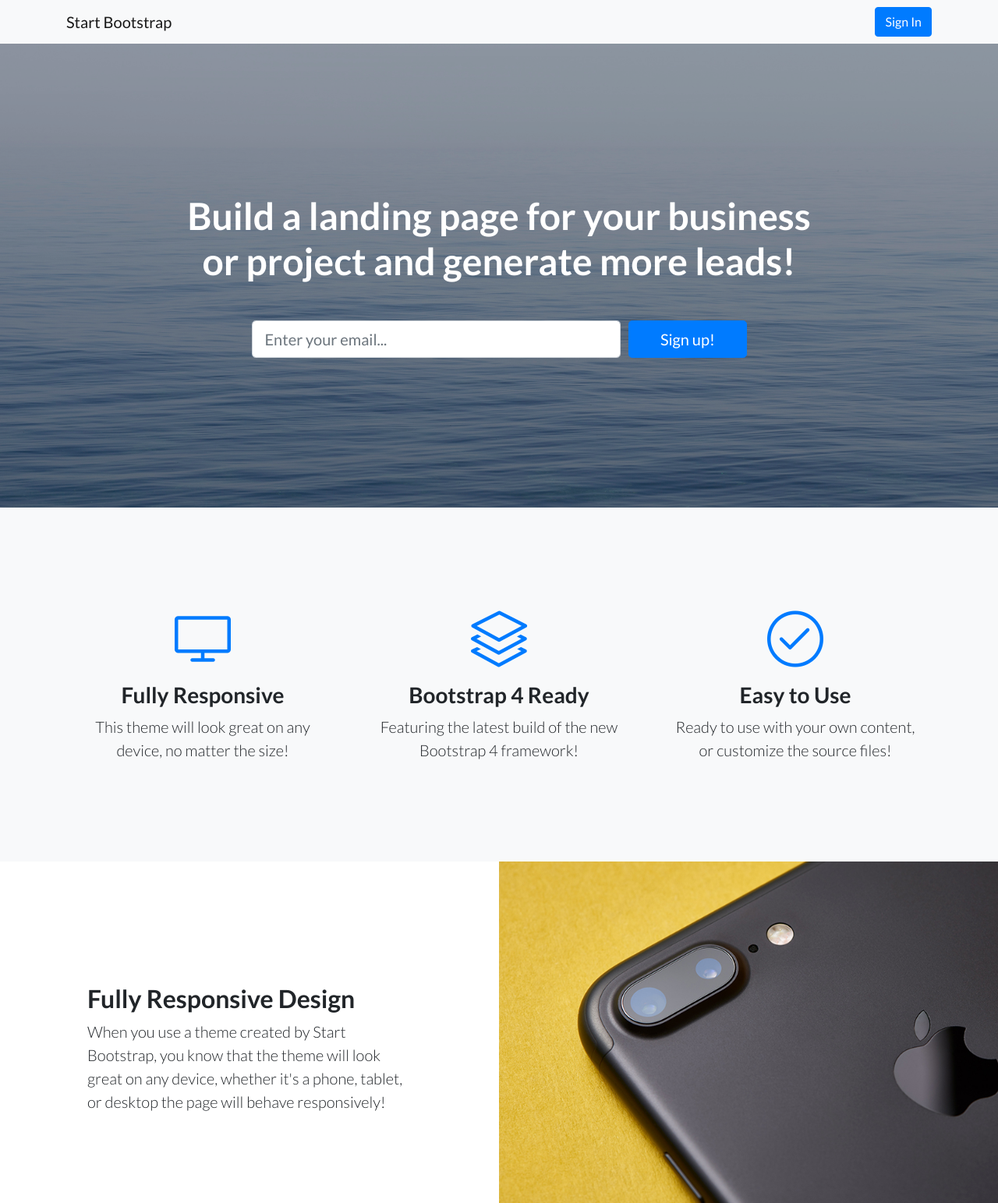
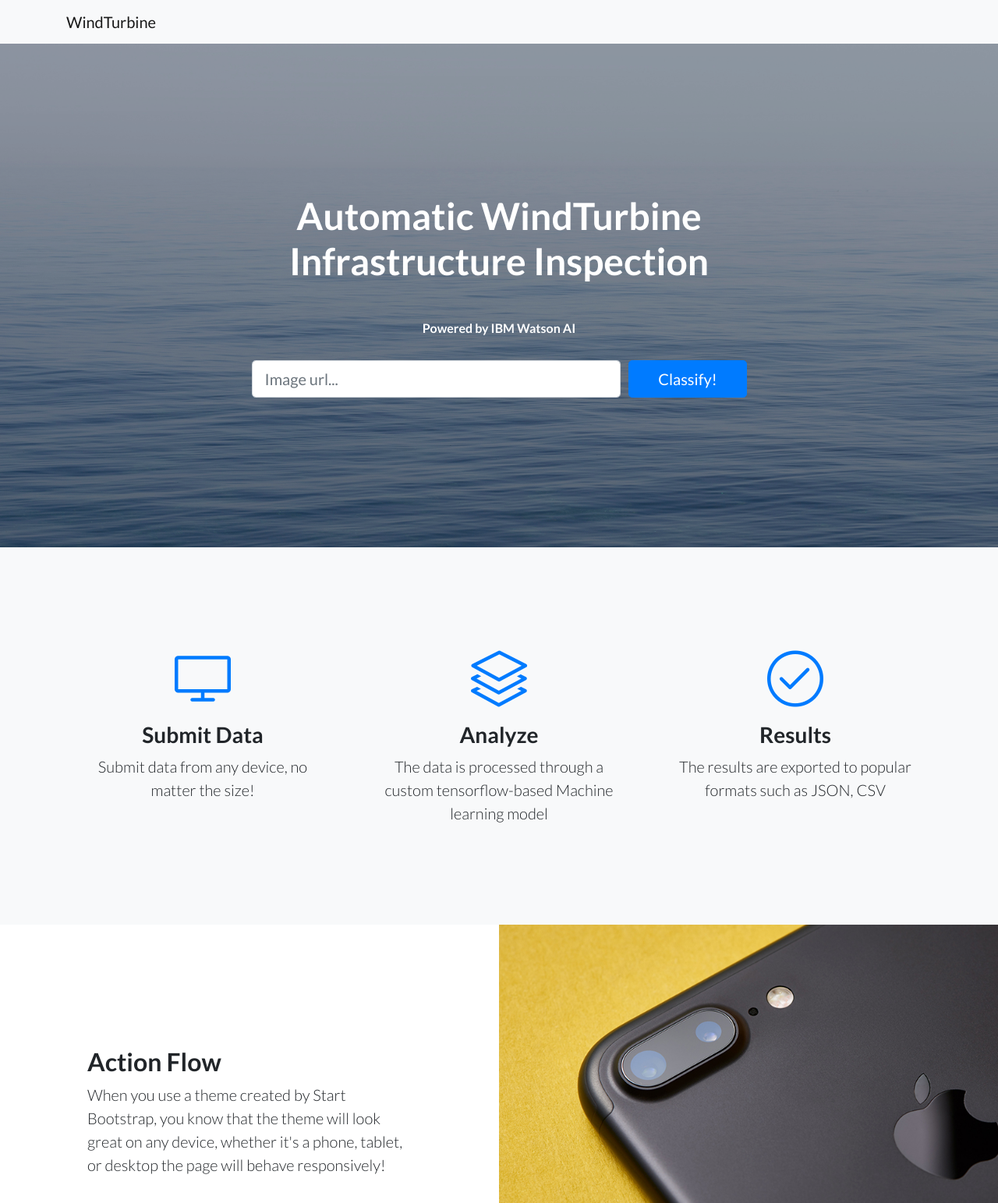
Before and after one commit to BrainChildInnovation/Greenfriendly.github.io, a website: page index.html in a window 1280 px wide. Shown: the top 1543 px of the page at 78% size. Drawn offline with Linux system fonts and the light colour scheme.

Commit message:
minor updates

```diff
--- a/index.html
+++ b/index.html
@@ -28,8 +28,8 @@
     <!-- Navigation -->
     <nav class="navbar navbar-light bg-light static-top">
       <div class="container">
-        <a class="navbar-brand" href="#">Start Bootstrap</a>
-        <a class="btn btn-primary" href="#">Sign In</a>
+        <a class="navbar-brand" href="#">WindTurbine</a>
+        <!--<a class="btn btn-primary" href="#">Sign In</a>-->
       </div>
     </nav>
 
@@ -39,16 +39,18 @@
       <div class="container">
         <div class="row">
           <div class="col-xl-9 mx-auto">
-            <h1 class="mb-5">Build a landing page for your business or project and generate more leads!</h1>
+            <h1 class="mb-5">Automatic WindTurbine Infrastructure Inspection</h1>
+            <h6>Powered by IBM Watson AI</h6>
+            <br/>
           </div>
           <div class="col-md-10 col-lg-8 col-xl-7 mx-auto">
             <form>
               <div class="form-row">
                 <div class="col-12 col-md-9 mb-2 mb-md-0">
-                  <input type="email" class="form-control form-control-lg" placeholder="Enter your email...">
+                  <input type="text" class="form-control form-control-lg" placeholder="Image url...">
                 </div>
                 <div class="col-12 col-md-3">
-                  <button type="submit" class="btn btn-block btn-lg btn-primary">Sign up!</button>
+                  <button type="submit" class="btn btn-block btn-lg btn-primary">Classify!</button>
                 </div>
               </div>
             </form>
@@ -66,8 +68,8 @@
               <div class="features-icons-icon d-flex">
                 <i class="icon-screen-desktop m-auto text-primary"></i>
               </div>
-              <h3>Fully Responsive</h3>
-              <p class="lead mb-0">This theme will look great on any device, no matter the size!</p>
+              <h3>Submit Data</h3>
+              <p class="lead mb-0">Submit data from any device, no matter the size!</p>
             </div>
           </div>
           <div class="col-lg-4">
@@ -75,8 +77,8 @@
               <div class="features-icons-icon d-flex">
                 <i class="icon-layers m-auto text-primary"></i>
               </div>
-              <h3>Bootstrap 4 Ready</h3>
-              <p class="lead mb-0">Featuring the latest build of the new Bootstrap 4 framework!</p>
+              <h3>Analyze</h3>
+              <p class="lead mb-0">The data is processed through a custom tensorflow-based Machine learning model</p>
             </div>
           </div>
           <div class="col-lg-4">
@@ -84,8 +86,8 @@
               <div class="features-icons-icon d-flex">
                 <i class="icon-check m-auto text-primary"></i>
               </div>
-              <h3>Easy to Use</h3>
-              <p class="lead mb-0">Ready to use with your own content, or customize the source files!</p>
+              <h3>Results</h3>
+              <p class="lead mb-0">The results are exported to popular formats such as JSON, CSV</p>
             </div>
           </div>
         </div>
@@ -99,7 +101,7 @@
 
           <div class="col-lg-6 order-lg-2 text-white showcase-img" style="background-image: url('img/bg-showcase-1.jpg');"></div>
           <div class="col-lg-6 order-lg-1 my-auto showcase-text">
-            <h2>Fully Responsive Design</h2>
+            <h2>Action Flow</h2>
             <p class="lead mb-0">When you use a theme created by Start Bootstrap, you know that the theme will look great on any device, whether it's a phone, tablet, or desktop the page will behave responsively!</p>
           </div>
         </div>
@@ -121,7 +123,7 @@
     </section>
 
     <!-- Testimonials -->
-    <section class="testimonials text-center bg-light">
+    <!--<section class="testimonials text-center bg-light">
       <div class="container">
         <h2 class="mb-5">What people are saying...</h2>
         <div class="row">
@@ -148,7 +150,7 @@
           </div>
         </div>
       </div>
-    </section>
+    </section>-->
 
     <!-- Call to Action -->
     <section class="call-to-action text-white text-center">
@@ -156,7 +158,7 @@
       <div class="container">
         <div class="row">
           <div class="col-xl-9 mx-auto">
-            <h2 class="mb-4">Ready to get started? Sign up now!</h2>
+            <h2 class="mb-4">Contact us</h2>
           </div>
           <div class="col-md-10 col-lg-8 col-xl-7 mx-auto">
             <form>
```
